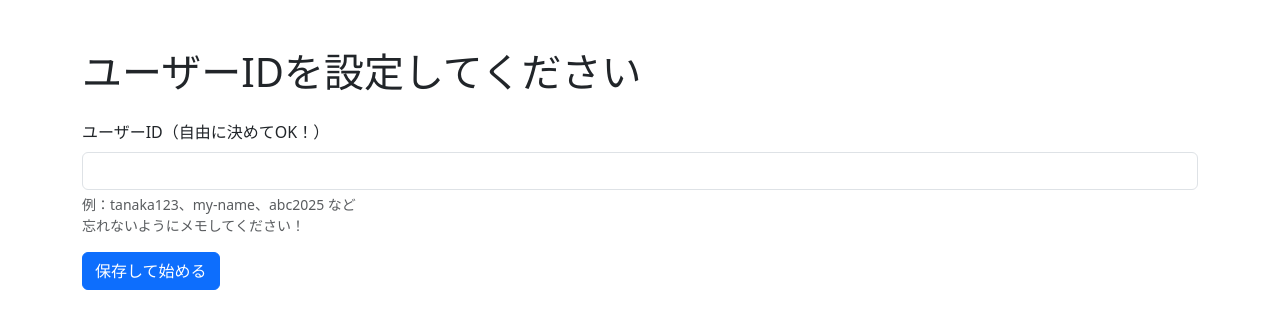
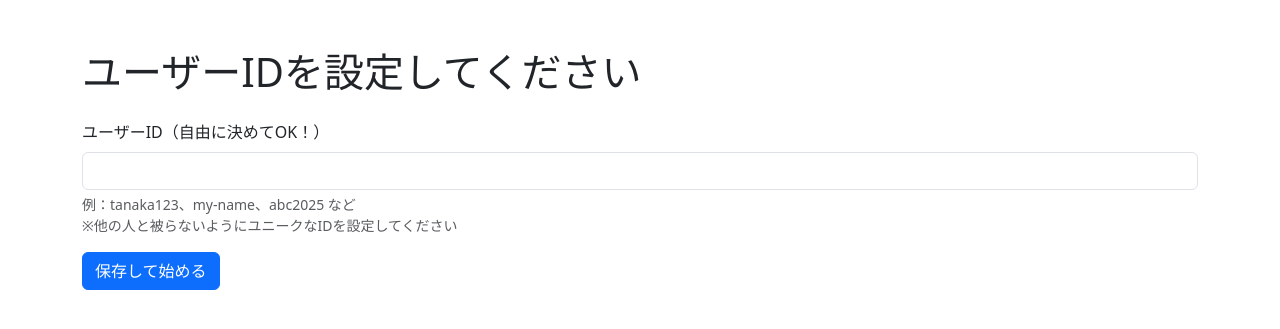
Before and after one commit to Shimomura-Rako/flask-app, a Flask app: page /set_user in a window 1280 px wide. Shown: the top 329 px of the page. Run offline with Flask 3, Linux system fonts and the light colour scheme.

Commit message:
Add /set_user page and user ID input support

```diff
--- a/templates/set_user.html
+++ b/templates/set_user.html
@@ -22,20 +22,18 @@
       <div class="mb-3">
         <label for="user_id" class="form-label">ユーザーID（自由に決めてOK！）</label>
         <input type="text" class="form-control" id="user_id" name="user_id" required>
-        <div class="form-text">例：tanaka123、my-name、abc2025 など<br>忘れないようにメモしてください！</div>
+        <div class="form-text">例：tanaka123、my-name、abc2025 など<br>※他の人と被らないようにユニークなIDを設定してください</div>
       </div>
       <button type="submit" class="btn btn-primary">保存して始める</button>
     </form>
   </div>
 
   <script>
-    // ページ読み込み時に localStorage に保存されているIDがあれば表示する
     document.addEventListener("DOMContentLoaded", function() {
       const savedUserId = localStorage.getItem("user_id") || "";
       document.getElementById("user_id").value = savedUserId;
     });
 
-    // フォーム送信時に localStorage に保存
     document.querySelector("form").addEventListener("submit", function() {
       const userId = document.getElementById("user_id").value.trim();
       localStorage.setItem("user_id", userId);
```
